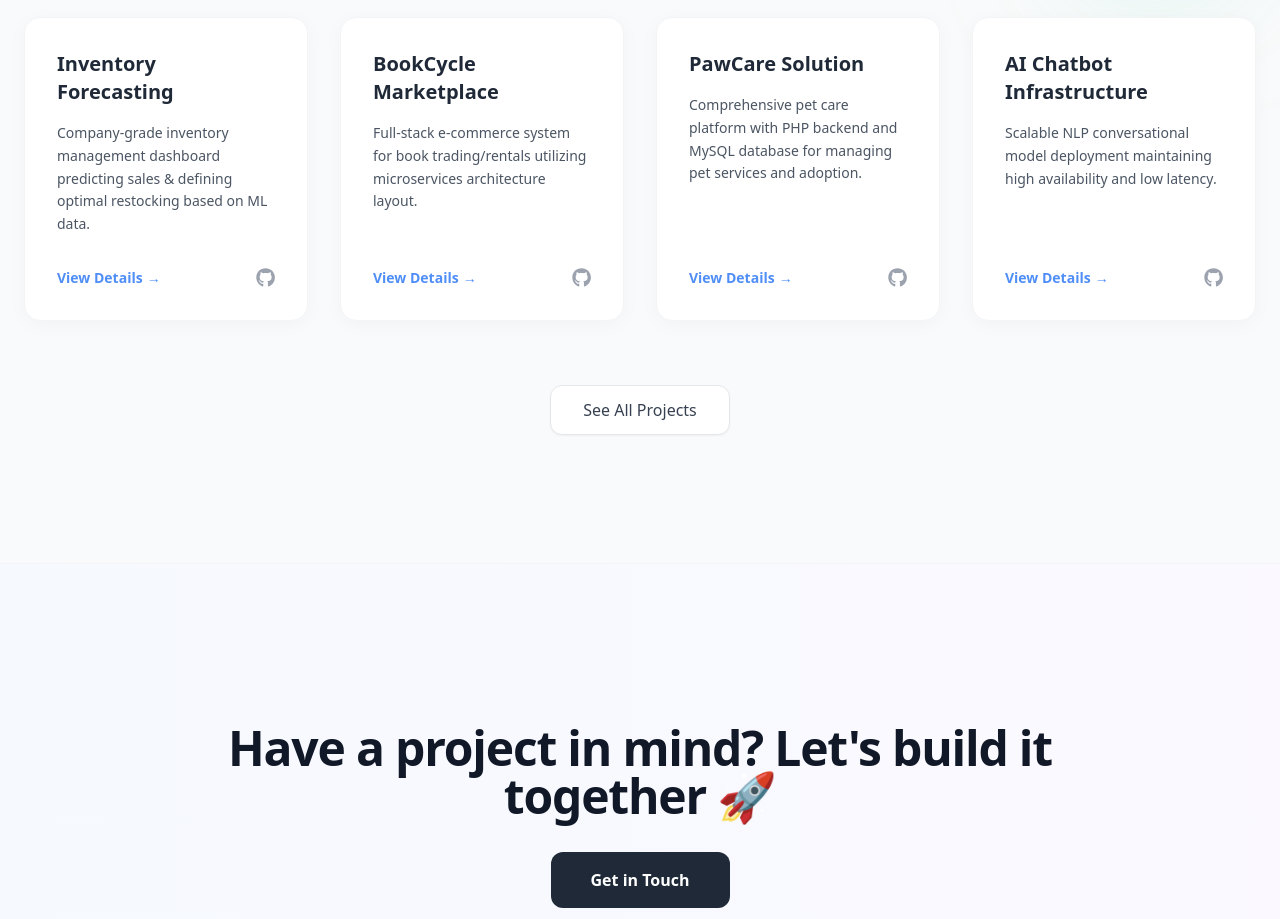
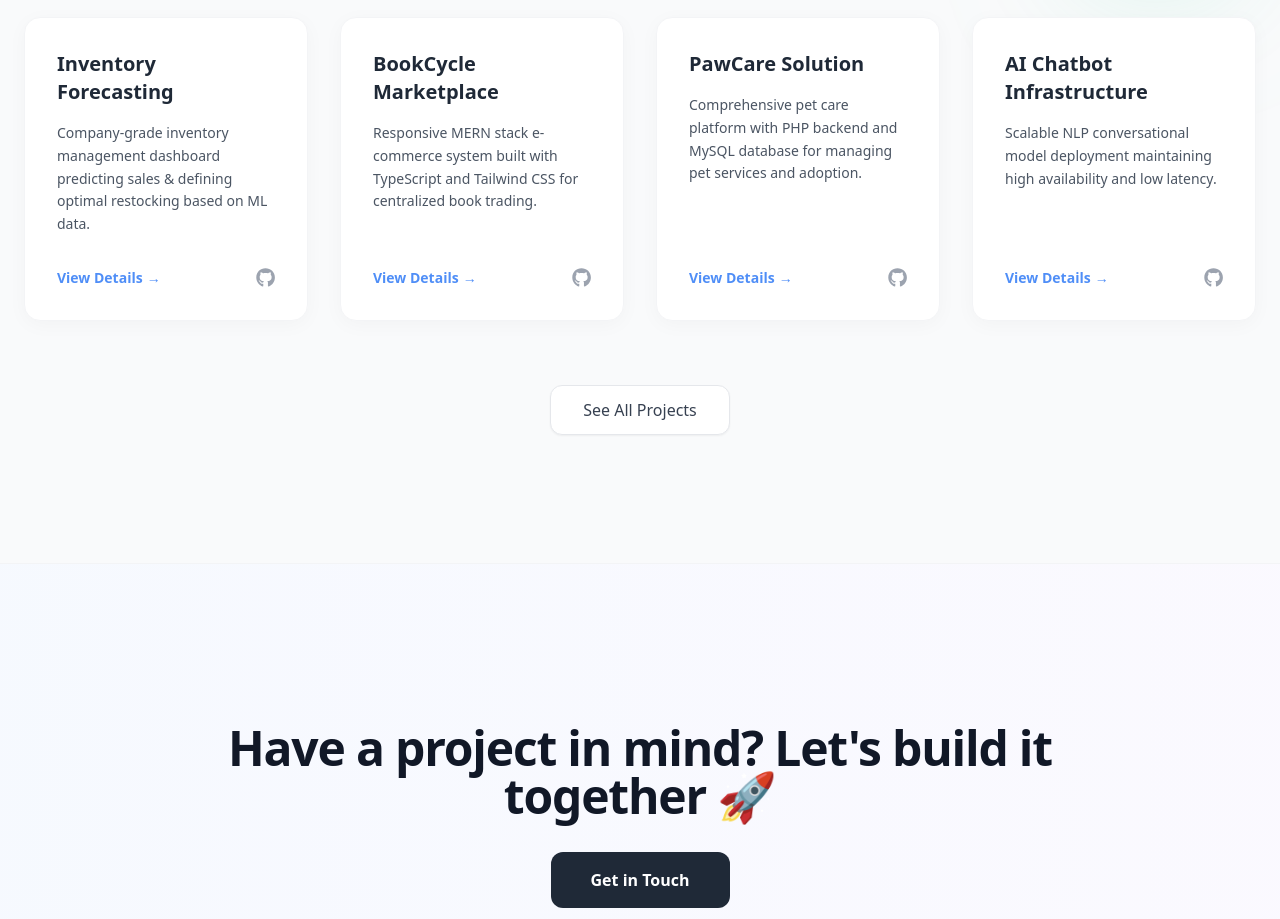
Before and after one commit to AbhinandNR/Potfolio-, a React (Create React App) app: page / in a window 1280 px wide. Shown: the part 1080-1999 px from the top of the page. Built offline with nearby package versions, Linux system fonts and the light colour scheme.

Commit message:
ui designs

```diff
--- a/src/componets/Home.jsx
+++ b/src/componets/Home.jsx
@@ -188,7 +188,7 @@ const Home = () => {
               },
               {
                 title: "BookCycle Marketplace",
-                desc: "Full-stack e-commerce system for book trading/rentals utilizing microservices architecture layout.",
+                desc: "Responsive MERN stack e-commerce system built with TypeScript and Tailwind CSS for centralized book trading.",
                 github: "https://github.com/AbhinandNR"
               },
               {
--- a/src/componets/Projects.jsx
+++ b/src/componets/Projects.jsx
@@ -16,7 +16,7 @@ const Projects = () => {
       title: "BookCycle Marketplace",
       problem: "University students struggled to find a safe, centralized platform to exchange or buy second-hand academic books.",
       solution: "Built a responsive MERN stack application allowing seamless user authentication, book listings, and in-app communications.",
-      techStack: "React, Express, Node.js, Tailwind CSS, MongoDB,typescript",
+      techStack: "React, Express, Node.js, Tailwind CSS, MongoDB, TypeScript",
       impact: "Delivered a clean, high-performance platform promoting book recycling among students.",
       github: "https://github.com/AbhinandNR",
       demo: "#"
```
